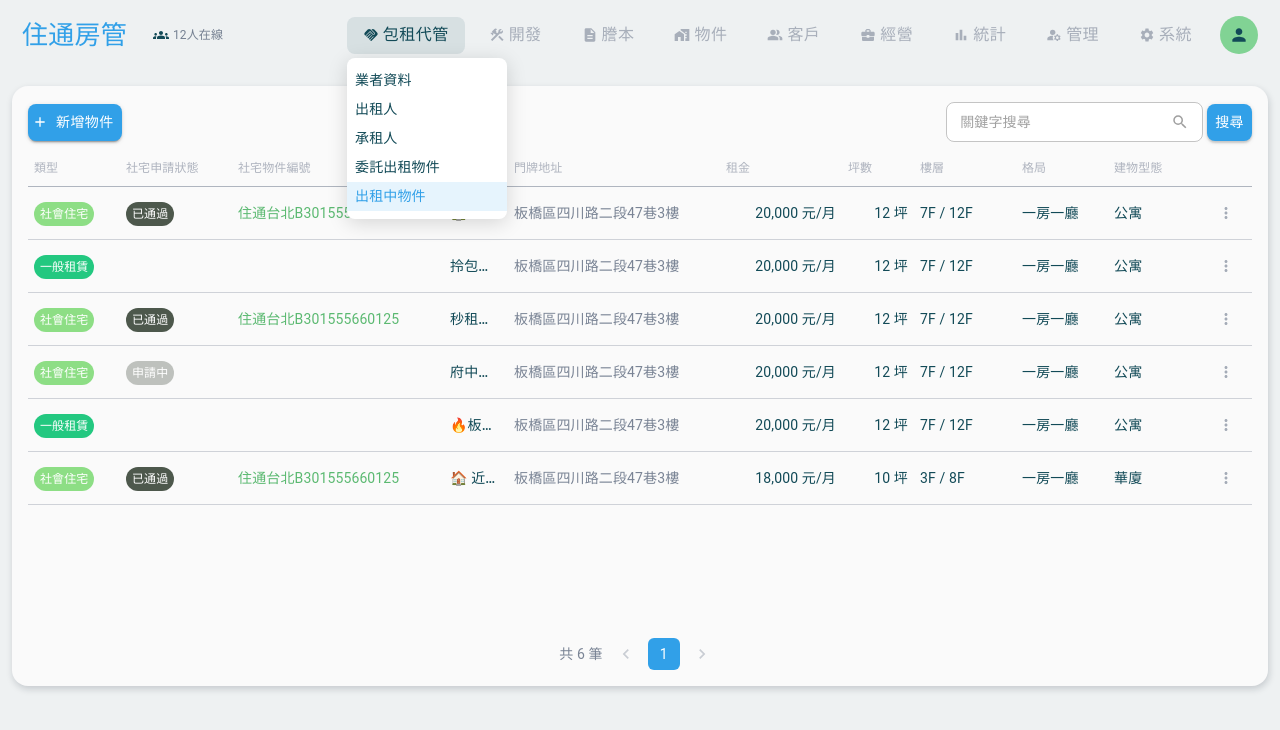
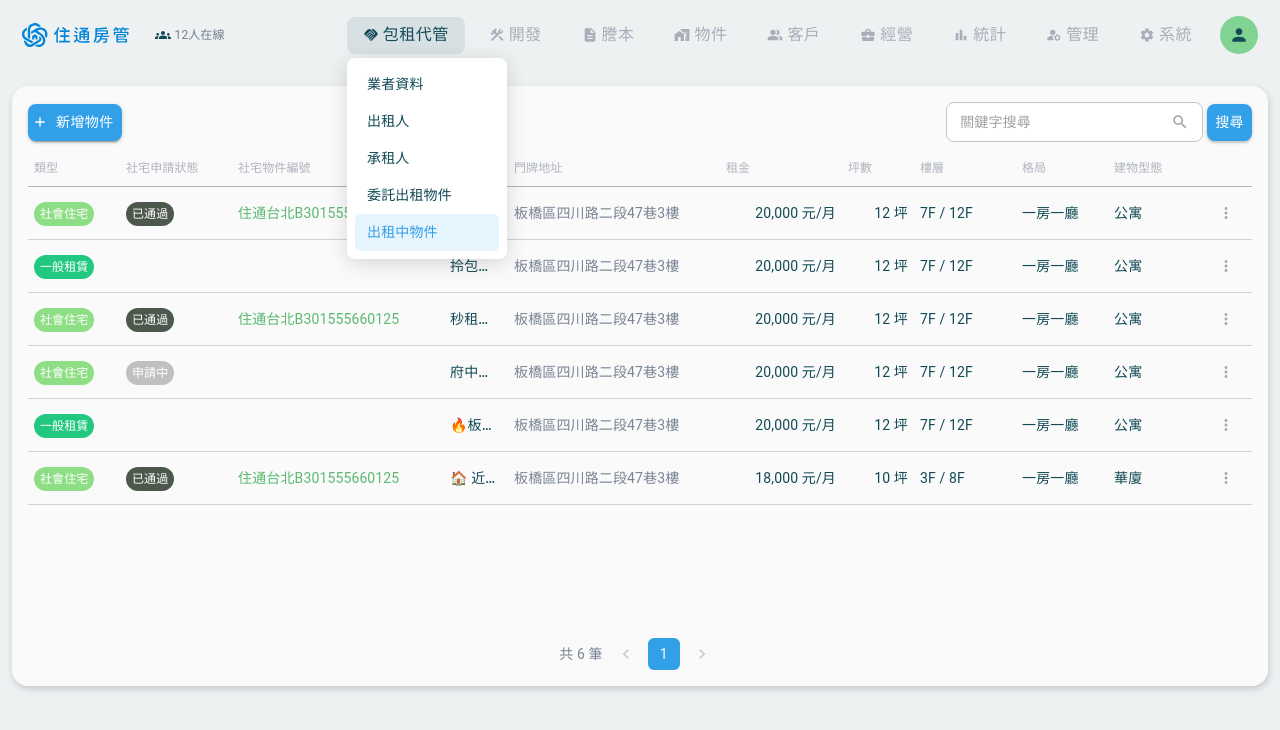
Before and after one commit to aloysse/reantal-prototype, a React (Vite) app: page /active-rentals in a window 1280 px wide. Both pictures are taken after a click on the button "包租代管". Shown: the top 730 px of the page. Built offline with nearby package versions, Linux system fonts and the light colour scheme.

Commit message:
feat: 新增 logo

```diff
--- a/src/app/components/Layout.tsx
+++ b/src/app/components/Layout.tsx
@@ -1,5 +1,6 @@
 import { useState } from 'react';
 import { useNavigate, useLocation, Outlet } from 'react-router-dom';
+import brandLogo from '../../assets/logo-brandname-horizontal.svg';
 import {
   AppBar,
   Toolbar,
@@ -121,18 +122,7 @@ export default function Layout() {
         <Toolbar sx={{ minHeight: '70px !important', px: '22px !important', py: '11px !important', gap: 2 }}>
           {/* Logo */}
           <Box sx={{ display: 'flex', alignItems: 'center', gap: '26px', mr: 2, flexShrink: 0 }}>
-            <Typography
-              sx={{
-                fontWeight: 500,
-                fontSize: '26px',
-                lineHeight: 1,
-                color: '#31a0e8',
-                whiteSpace: 'nowrap',
-                fontFamily: '"Noto Sans TC", sans-serif',
-              }}
-            >
-              住通房管
-            </Typography>
+            <img src={brandLogo} alt="Brand Logo" style={{ height: 24 }} />
             <Box
               sx={{
                 display: 'flex',
@@ -182,6 +172,7 @@ export default function Layout() {
                 paper: {
                   sx: {
                     mt: 1,
+                    px: 2,
                     borderRadius: '8px',
                     boxShadow: '0 4px 20px rgba(0,0,0,0.15)',
                     minWidth: '160px',
@@ -195,10 +186,11 @@ export default function Layout() {
                   onClick={() => handleRentalMenuSelect(item.path)}
                   selected={location.pathname === item.path}
                   sx={{
+                    borderRadius: '6px',
                     fontSize: '14px',
                     color: '#124a57',
-                    py: 1,
-                    px: 2,
+                    py: 2,
+                    px: 3,
                     '&.Mui-selected': {
                       bgcolor: 'rgba(49,160,232,0.12)',
                       color: '#31a0e8',
```
Also changed, not shown: src/assets/logo-brandname-horizontal.svg (added).
